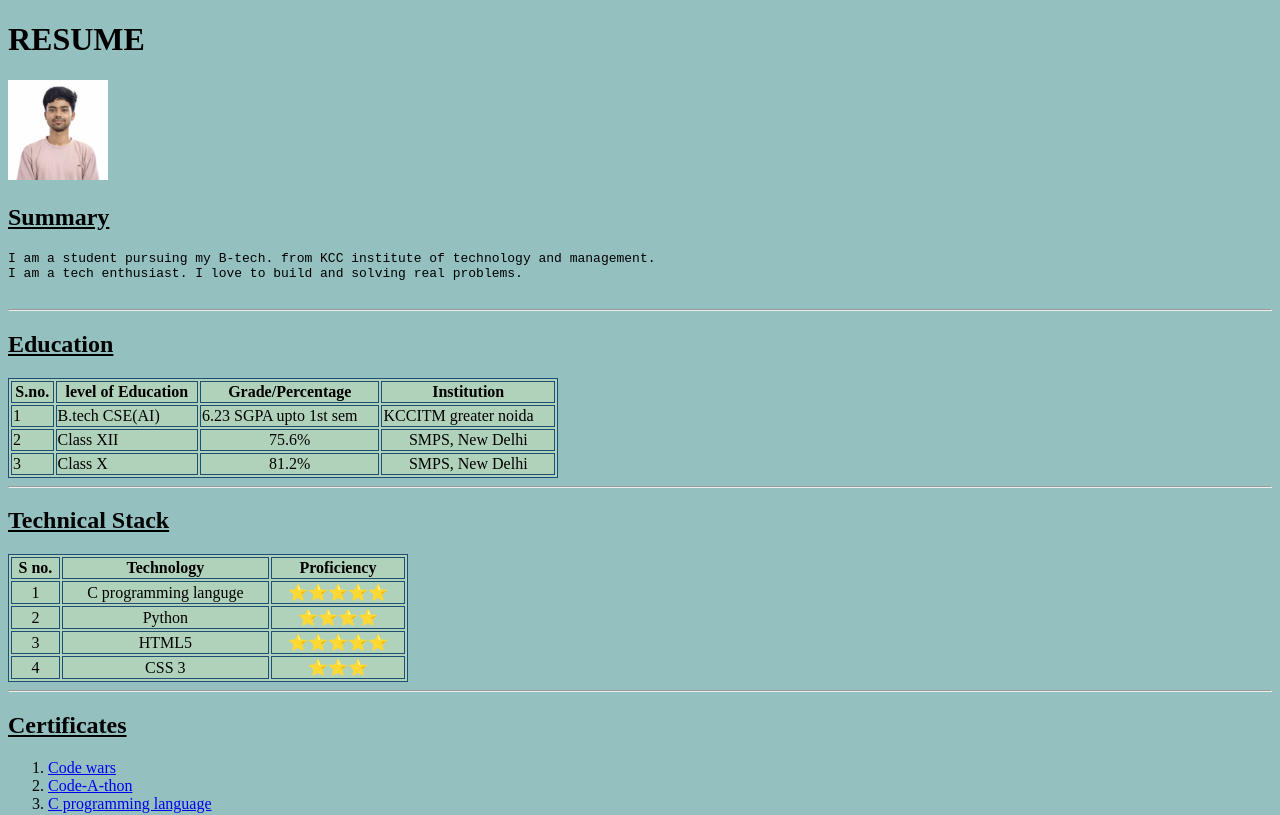
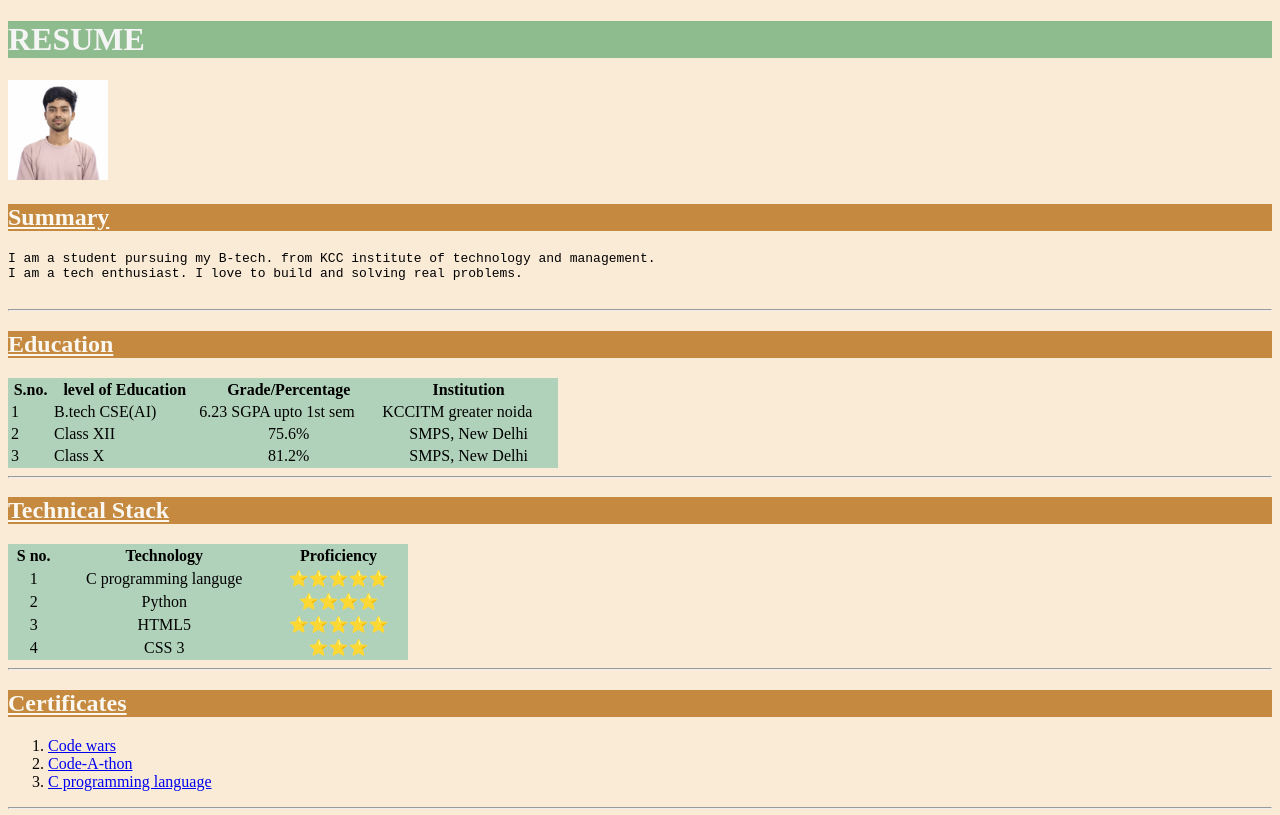
Before and after one commit to catchybee/Capstone-Project-1, a plain HTML site: page index.html in a window 1280 px wide. Shown: the top 815 px of the page. Drawn offline with Linux system fonts and the light colour scheme.

Commit message:
Update index.html

```diff
--- a/index.html
+++ b/index.html
@@ -6,13 +6,16 @@
     <title>My Resume</title>
 </head>
 <style>
-    table, th,td {
-    border : 1px solid rgb(31, 78, 117);
+    html{
+      background-color: antiquewhite;
     }
-</style>
-<style>
-    html{
-        background:rgb(148, 192, 192) ;
+    h1{
+      color: whitesmoke;
+      background-color: darkseagreen;
+    }
+    h2{
+      color: #FAF8F1;
+      background-color: #c58940;
     }
     table{
         background-color: rgb(177, 210, 186);
```
